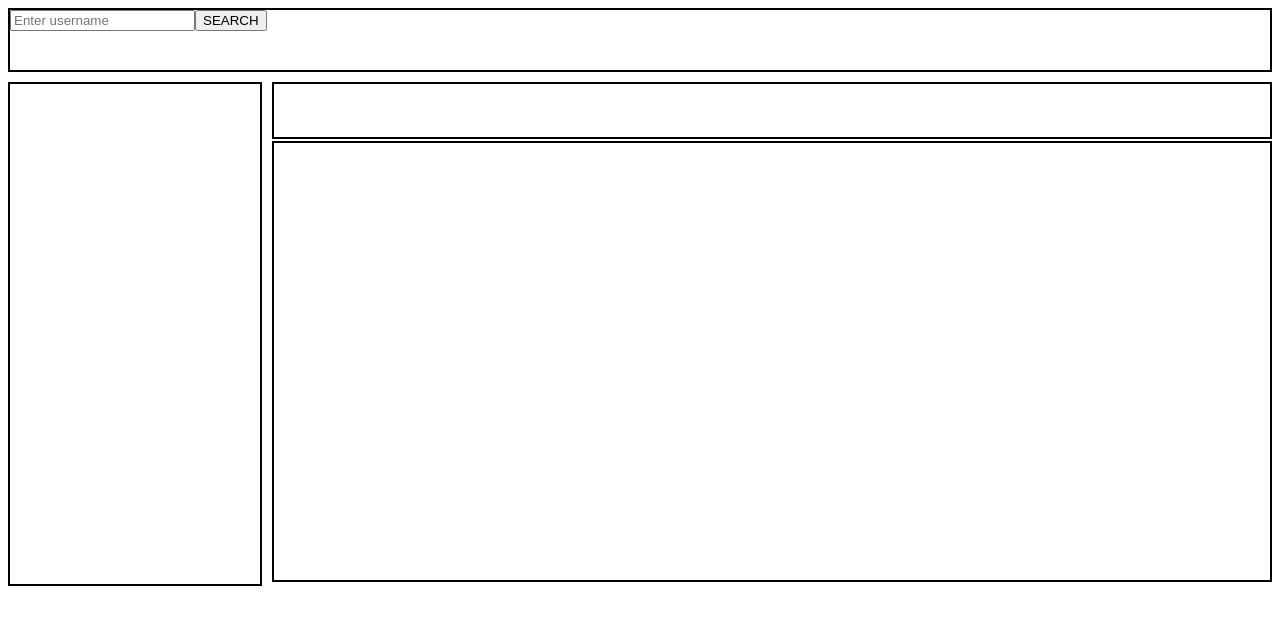
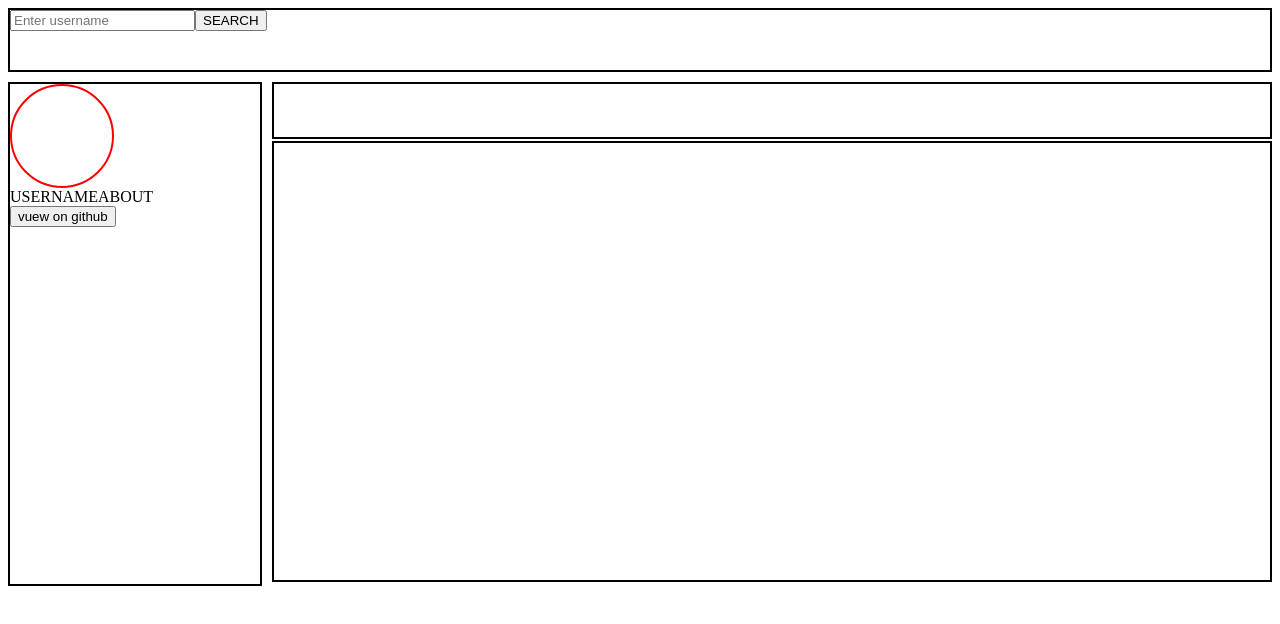
Before and after one commit to mdyasinreza1510/GH-PROFILE-FINDER, a React (Vite) app in the folder FIND-GITHUB-PROFILE/: page / in a window 1280 px wide. Shown: the top 624 px of the page. Built offline with nearby package versions, Linux system fonts and the light colour scheme.

Commit message:
left side part is done

```diff
--- a/FIND-GITHUB-PROFILE/src/Herosection.css
+++ b/FIND-GITHUB-PROFILE/src/Herosection.css
@@ -20,6 +20,12 @@
     border: 2px solid black;
 
 }
+.pfp{
+    height: 100px;
+    width: 100px;
+    border-radius: 50%;
+    border: 2px solid red;
+}
 
 #right {
     box-sizing: border-box;
--- a/FIND-GITHUB-PROFILE/src/Herosection.jsx
+++ b/FIND-GITHUB-PROFILE/src/Herosection.jsx
@@ -14,7 +14,13 @@ function Herosection(){
 
 
             <div className="main-box" >
-                <div className="cards" id="left"></div>
+                <div className="cards" id="left">
+                    <div className="pfp"></div>
+                    <span>USERNAME</span>
+                    <span>ABOUT</span>
+                    <div className="details"></div>
+                    <button>vuew on github</button>
+                </div>
                 <div className="cards" id="right">
                     <div className="b1"></div>
                     <div className="b2"></div>
```
